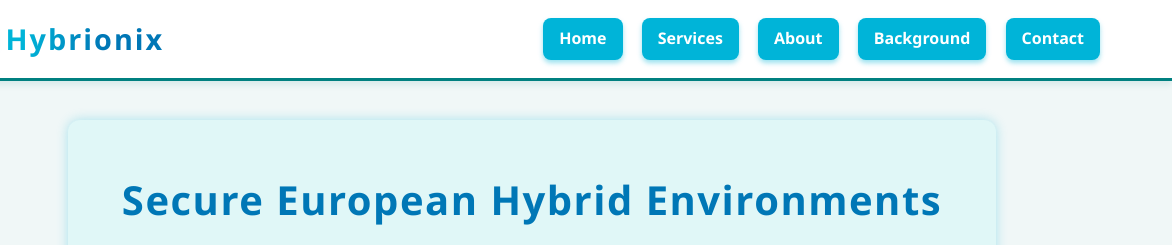
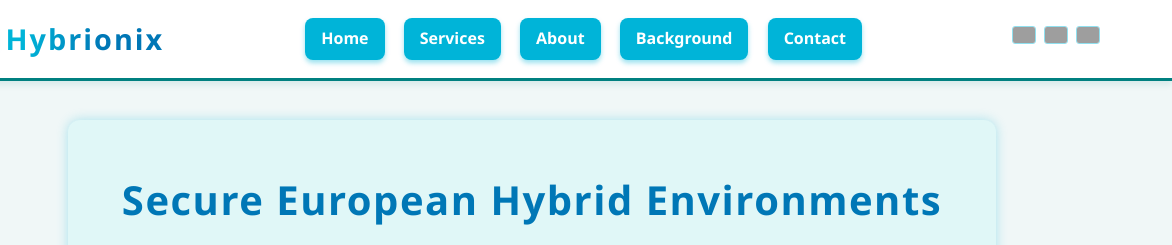
Before and after one commit to Hybrionix/hybrionix-website, a plain HTML site: page index.html in a window 1280 px wide. Shown: the top 245 px of the page, 108-1280 px from the left. Drawn offline with Linux system fonts and the light colour scheme; grey boxes are pictures that could not be loaded.

Commit message:
language switch

```diff
--- a/index.html
+++ b/index.html
@@ -50,5 +50,11 @@
         if (active) active.classList.add('active');
       });
   </script>
+  <script>
+    function setLanguage(lang) {
+      alert('Language switching is not yet implemented. Selected: ' + lang);
+      // For real use: redirect or load translations here.
+    }
+  </script>
 </body>
 </html>
--- a/nav.html
+++ b/nav.html
@@ -22,4 +22,15 @@
     <a href="background.html" id="nav-background">Background</a>
     <a href="contact.html" id="nav-contact">Contact</a>
   </nav>
+  <div class="lang-switch">
+    <a href="#" title="English" onclick="setLanguage('en');return false;">
+      <img src="https://flagcdn.com/24x18/gb.png" alt="English" width="24" height="18" />
+    </a>
+    <a href="#" title="Nederlands" onclick="setLanguage('nl');return false;">
+      <img src="https://flagcdn.com/24x18/nl.png" alt="Nederlands" width="24" height="18" />
+    </a>
+    <a href="#" title="Deutsch" onclick="setLanguage('de');return false;">
+      <img src="https://flagcdn.com/24x18/de.png" alt="Deutsch" width="24" height="18" />
+    </a>
+  </div>
 </div>
--- a/styles.css
+++ b/styles.css
@@ -225,3 +225,19 @@ footer {
   50% { filter: drop-shadow(0 2px 12px #90e0ef88) brightness(1.15); }
   100% { filter: drop-shadow(0 2px 6px #00b4d855) brightness(1); }
 }
+
+.lang-switch {
+  display: flex;
+  align-items: center;
+  gap: 0.5rem;
+  margin-left: 1.5rem;
+}
+.lang-switch img {
+  border-radius: 3px;
+  border: 1px solid #90e0ef;
+  cursor: pointer;
+  transition: box-shadow 0.2s;
+}
+.lang-switch img:hover {
+  box-shadow: 0 0 6px #00b4d8;
+}
```
Also changed, not shown: about.html (+6 -0 lines), background.html (+6 -0 lines), contact.html (+6 -0 lines), services.html (+6 -0 lines).
